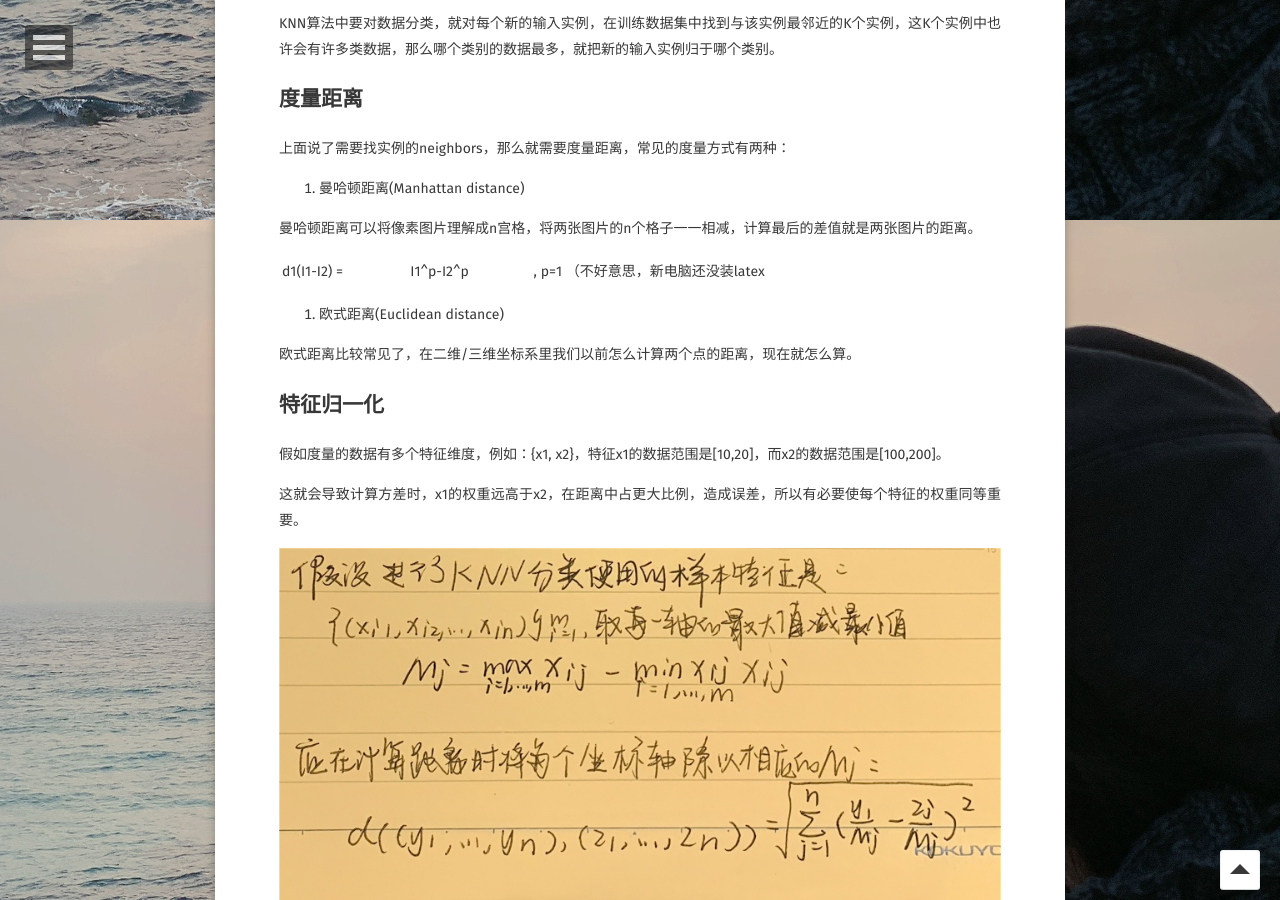
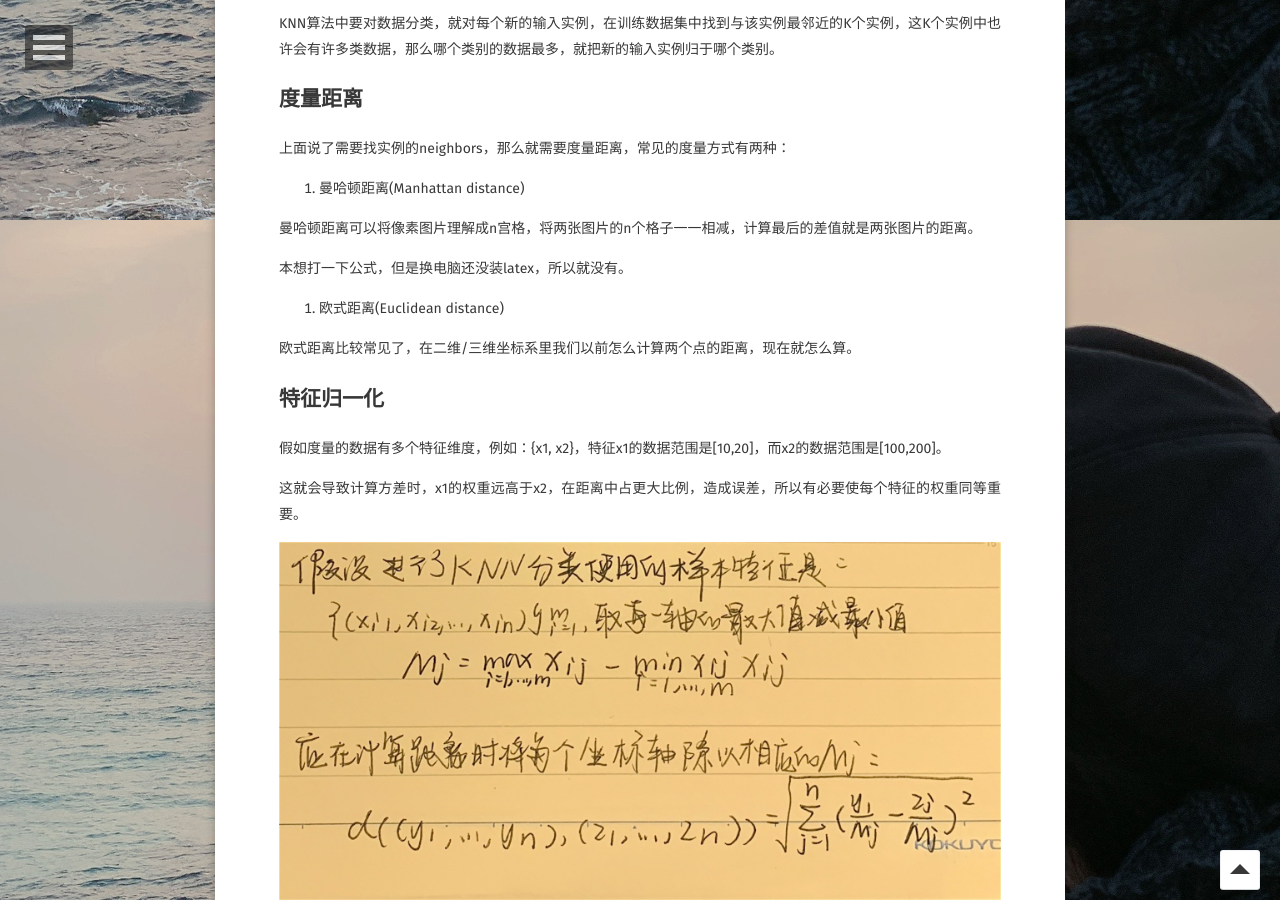
Before and after one commit to YawWQ/yawwq.github.io, a Jekyll site: the page built from _posts/2019-11-02-KNN算法原理及实现.md, in a window 1280 px wide and 900 px high, scrolled down 3380 px. Built offline with Jekyll 4.4.1, drawn with Linux system fonts in a browser that asks for light colours; some web fonts are replaced; some of the changed lines change nothing that is shown.

Commit message:
Update 2019-11-02-KNN算法原理及实现.md

```diff
--- a/_posts/2019-11-02-KNN算法原理及实现.md
+++ b/_posts/2019-11-02-KNN算法原理及实现.md
@@ -12,13 +12,13 @@
 
 ## 目录：
 
-[KNN代码实现](#代码实现)
+1. [KNN代码实现](#代码实现)
 
-[什么是KNN？](#概念原理)
+2. [什么是KNN？](#概念原理)
 
-[度量距离](#度量距离)
+3. [度量距离](#度量距离)
 
-[特征归一化](#特征归一化)
+4. [特征归一化](#特征归一化)
 
 <span id="代码实现">
 
@@ -143,7 +143,7 @@
 
 曼哈顿距离可以将像素图片理解成n宫格，将两张图片的n个格子一一相减，计算最后的差值就是两张图片的距离。
 
-d1(I1-I2) = |I1^p-I2^p|, p=1 （不好意思，新电脑还没装latex
+本想打一下公式，但是换电脑还没装latex，所以就没有。
 
 2. 欧式距离(Euclidean  distance)
 
```
